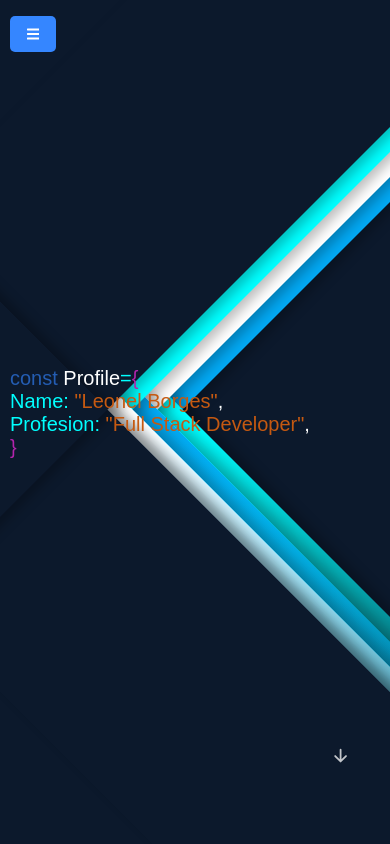
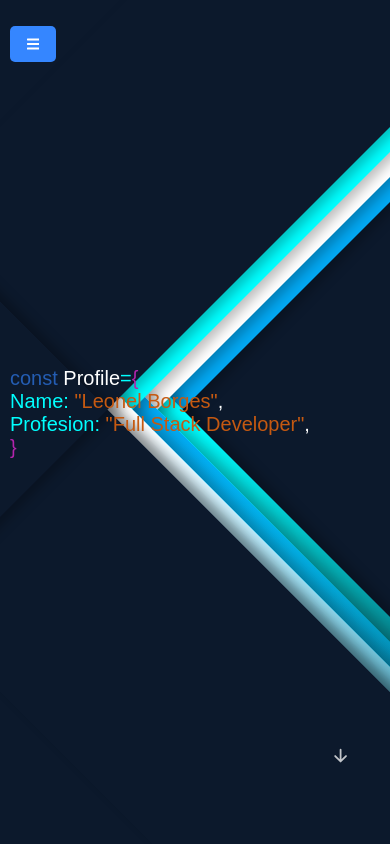
Before and after one commit to leonelborgesdev/portfolio, a React (Create React App) app: page / in a window 390 px wide. Shown: the top 844 px of the page. Built offline with nearby package versions, Linux system fonts and the light colour scheme.

Commit message:
portfolio

```diff
--- a/src/components/Footer/PageFooter.css
+++ b/src/components/Footer/PageFooter.css
@@ -150,7 +150,7 @@ footer .wave#wave4{
         align-items: center;
         justify-content: center;
         position: fixed;
-        top: 0px;
+        top: 10px;
         left: 10px;
         background: #3586ff;
         border-radius: 5px;
```
